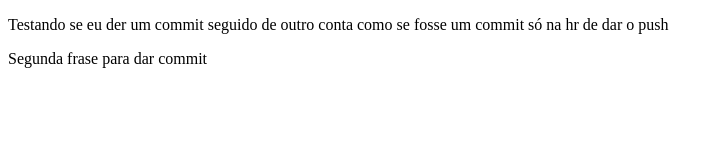
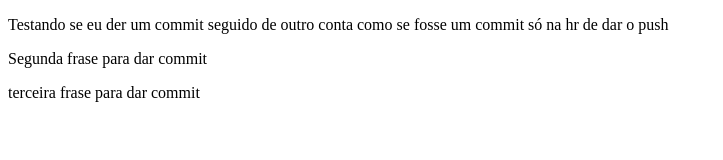
Before and after one commit to Nevergivupi/Projetos-Bootcamp-FullStack-Devjunior, a plain HTML site: page teste.html in a window 1280 px wide. Shown: the whole page, without its empty margins (0-723 px from the left). Drawn offline with Linux system fonts and the light colour scheme.

Commit message:
terceiro teste

```diff
--- a/teste.html
+++ b/teste.html
@@ -8,5 +8,6 @@
 </head>
 <body><P>Testando se eu der um commit seguido de outro conta como se fosse um commit só na hr de dar o push</P>
     <p>Segunda frase para dar commit</p>
+    <p>terceira frase para dar commit</p>
 </body>
 </html>
```
